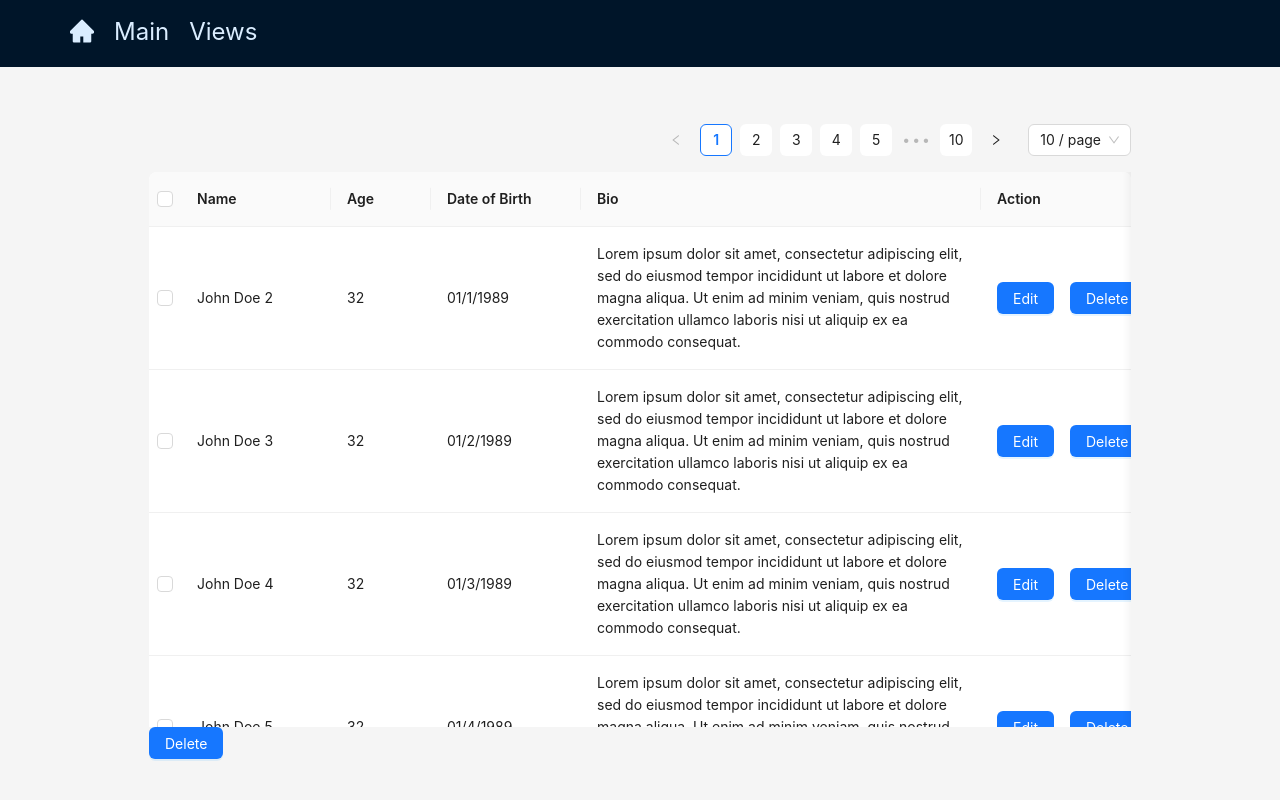
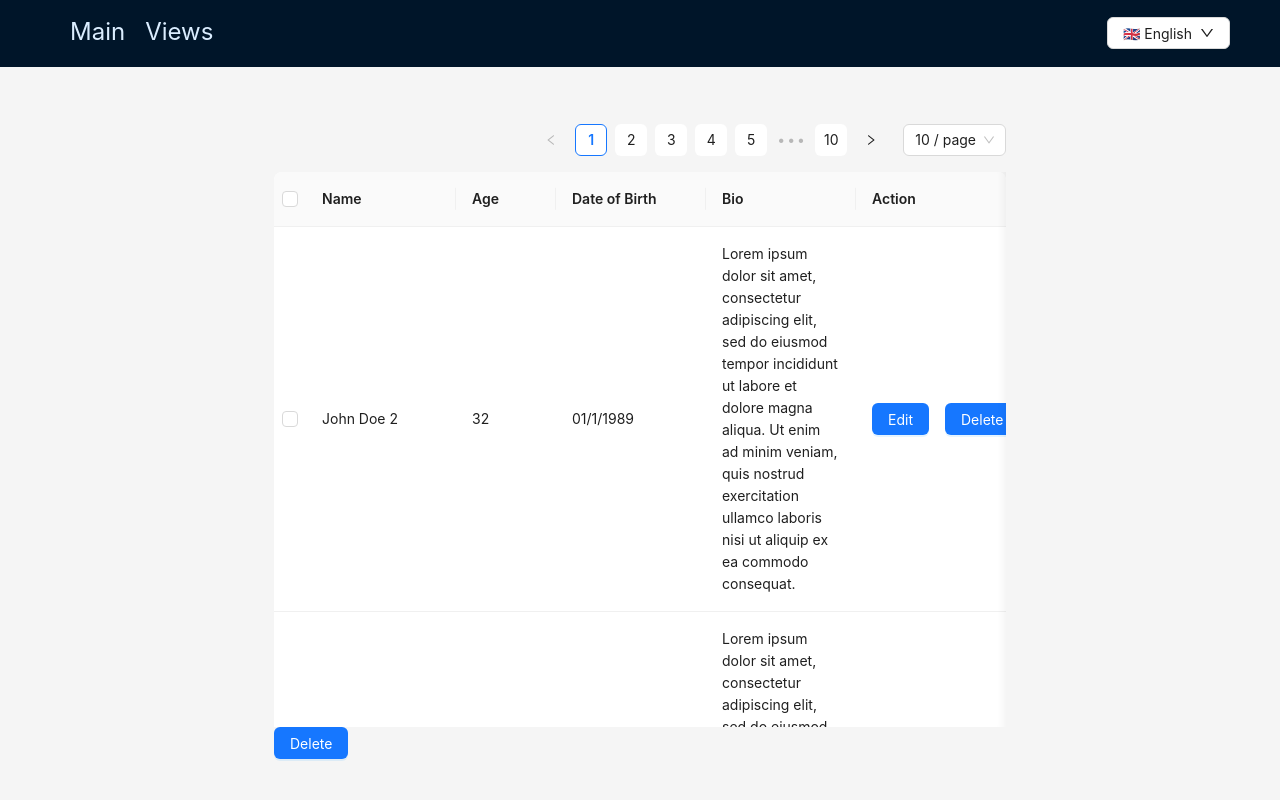
Before and after one commit to przemyslawmatraj/crud-redux-table, a React (Vite) app: page /main in a window 1280 px wide. Built offline with nearby package versions, Linux system fonts and the light colour scheme.

Commit message:
feat: add internationalization for ant design components, refactor navbar

```diff
--- a/src/App.tsx
+++ b/src/App.tsx
@@ -3,15 +3,27 @@ import {
   RouterProvider,
   createRoutesFromElements,
   Route,
+  Navigate,
 } from "react-router-dom";
 import UserTable from "./features/userTable/UserTable";
 import MainLayout from "./Components/Layout/Layout";
 import NotFound from "./pages/NotFound";
 
+import { ConfigProvider as AntdProvider } from "antd";
+import plPL from "antd/es/locale/pl_PL";
+import enUS from "antd/es/locale/en_US";
+import { useAppSelector } from "./app/hooks";
+import { selectCurrentLanguage } from "./features/internationalization/internationalizationSlice";
+
+const locales = {
+  plPL,
+  enUS,
+};
+
 const router = createBrowserRouter(
   createRoutesFromElements(
     <Route path="/" element={<MainLayout />}>
-      <Route path="/" element={<h1>Start</h1>} />
+      <Route path="/" element={<Navigate to="main" />} />
       <Route path="main" element={<UserTable />} />
       <Route path="views" element={<UserTable />} />
       <Route path="*" element={<NotFound />} />
@@ -20,7 +32,13 @@ const router = createBrowserRouter(
 );
 
 function App() {
-  return <RouterProvider router={router} />;
+  const language = useAppSelector(selectCurrentLanguage);
+
+  return (
+    <AntdProvider locale={locales[language.locale]}>
+      <RouterProvider router={router} />
+    </AntdProvider>
+  );
 }
 
 export default App;
--- /dev/null
+++ b/src/Components/Layout/LanguageDropdown/LanguageDropdown.tsx
@@ -0,0 +1,43 @@
+import { Button, Dropdown, Space } from "antd";
+import type { MenuProps } from "antd";
+import { DownOutlined } from "@ant-design/icons";
+import { Languages } from "../../../features/internationalization/internationalizationSlice";
+import { useAppDispatch, useAppSelector } from "../../../app/hooks";
+import {
+  selectCurrentLanguage,
+  setLanguage,
+} from "../../../features/internationalization/internationalizationSlice";
+
+const items: MenuProps["items"] = Object.values(Languages).map((language) => {
+  return {
+    key: language.locale,
+    label: language.name,
+  };
+});
+
+const LanguageDropdown = () => {
+  const currentLanguage = useAppSelector(selectCurrentLanguage);
+  const dispatch = useAppDispatch();
+
+  return (
+    <Space direction="vertical">
+      <Dropdown
+        menu={{
+          items,
+          onClick: ({ key }) => dispatch(setLanguage(key)),
+        }}
+        trigger={["click", "hover"]}
+        placement="bottomRight"
+      >
+        <Space>
+          <Button>
+            {currentLanguage.name}
+            <DownOutlined />
+          </Button>
+        </Space>
+      </Dropdown>
+    </Space>
+  );
+};
+
+export default LanguageDropdown;
--- a/src/Components/Layout/Layout.module.scss
+++ b/src/Components/Layout/Layout.module.scss
@@ -13,13 +13,3 @@
   justify-content: center;
   align-items: center;
 }
-
-.link {
-  color: #daedff;
-  text-decoration: none;
-  font-size: 1.5rem;
-}
-
-.menu {
-  column-gap: 20px;
-}
--- a/src/Components/Layout/Layout.tsx
+++ b/src/Components/Layout/Layout.tsx
@@ -1,25 +1,10 @@
 import { Layout, Menu, theme } from "antd";
 import { Outlet, Link, useLocation } from "react-router-dom";
-import { HomeFilled } from "@ant-design/icons";
-import { useEffect } from "react";
+import LanguageDropdown from "./LanguageDropdown/LanguageDropdown";
+import Navbar from "./Navbar/Navbar";
 import styles from "./Layout.module.scss";
 
-const { Header, Content } = Layout;
-
-const items = [
-  {
-    path: "/",
-    label: <HomeFilled />,
-  },
-  {
-    path: "/main",
-    label: "Main",
-  },
-  {
-    path: "/views",
-    label: "Views",
-  },
-];
+const { Content } = Layout;
 
 const MainLayout = () => {
   return (
@@ -32,34 +17,4 @@ const MainLayout = () => {
   );
 };
 
-const Navbar = () => {
-  return (
-    <Header
-      style={{
-        height: "auto",
-      }}
-    >
-      <Menu theme="dark" mode="horizontal" className={styles.menu}>
-        {items.map((item) => (
-          <ListElement key={item.path} {...item} />
-        ))}
-      </Menu>
-    </Header>
-  );
-};
-
-const ListElement = ({
-  path,
-  label,
-}: {
-  path: string;
-  label: string | React.ReactNode;
-}) => (
-  <li>
-    <Link to={path} className={styles.link}>
-      {label}
-    </Link>
-  </li>
-);
-
 export default MainLayout;
--- /dev/null
+++ b/src/Components/Layout/Navbar/Navbar.module.scss
@@ -0,0 +1,20 @@
+.link {
+  color: #daedff;
+  text-decoration: none;
+  font-size: 1.5rem;
+}
+
+.link:focus-visible {
+  outline: 5px auto -webkit-focus-ring-color;
+}
+
+.menu {
+  column-gap: 20px;
+}
+
+.header {
+  display: flex;
+  justify-content: space-between;
+  align-items: center;
+  height: auto;
+}
--- /dev/null
+++ b/src/Components/Layout/Navbar/Navbar.tsx
@@ -0,0 +1,51 @@
+import { Menu } from "antd";
+import { Header } from "antd/es/layout/layout";
+import { Link, useRoutes } from "react-router-dom";
+import LanguageDropdown from "../LanguageDropdown/LanguageDropdown";
+import styles from "./Navbar.module.scss";
+
+const navigationLinks = [
+  {
+    path: "/main",
+    label: "Main",
+  },
+  {
+    path: "/views",
+    label: "Views",
+  },
+];
+
+const Navbar = () => {
+  return (
+    <Header className={styles.header}>
+      <Menu
+        theme="dark"
+        mode="horizontal"
+        className={styles.menu}
+        selectable={false}
+      >
+        {navigationLinks.map((item) => (
+          // using <MenuItem/> instead of <Menu.Item/> to avoid reloading the menu-header on changing the route
+          <MenuItem key={item.path} {...item} />
+        ))}
+      </Menu>
+      <LanguageDropdown />
+    </Header>
+  );
+};
+
+const MenuItem = ({
+  path,
+  label,
+}: {
+  path: string;
+  label: string | React.ReactNode;
+}) => (
+  <li>
+    <Link to={path} className={styles.link}>
+      {label}
+    </Link>
+  </li>
+);
+
+export default Navbar;
--- a/src/app/store.ts
+++ b/src/app/store.ts
@@ -1,9 +1,11 @@
 import { configureStore } from "@reduxjs/toolkit";
 import userTableReducer from "../features/userTable/userTableSlice";
+import languageReducer from "../features/internationalization/internationalizationSlice";
 
 export const store = configureStore({
   reducer: {
     userTable: userTableReducer,
+    language: languageReducer,
   },
 });
 
--- /dev/null
+++ b/src/features/internationalization/internationalizationSlice.ts
@@ -0,0 +1,43 @@
+import { createSlice } from "@reduxjs/toolkit";
+import type { PayloadAction } from "@reduxjs/toolkit";
+import type { RootState } from "../../app/store";
+
+export const Languages = [
+  {
+    locale: "enUS",
+    name: "🇬🇧 English",
+  },
+  {
+    locale: "plPL",
+    name: "🇵🇱 Polski",
+  },
+] as const;
+
+export type AvailableLanguages = typeof Languages[number];
+
+export type Language = {
+  currentLanguage: AvailableLanguages;
+};
+
+const initialState: Language = {
+  currentLanguage: Languages[0],
+};
+
+export const languageSlice = createSlice({
+  name: "language",
+  initialState,
+  reducers: {
+    setLanguage: (state, action: PayloadAction<string>) => {
+      state.currentLanguage = Languages.find(
+        (language) => language.locale === action.payload
+      ) as AvailableLanguages;
+    },
+  },
+});
+
+export const { setLanguage } = languageSlice.actions;
+
+export const selectCurrentLanguage = (state: RootState) =>
+  state.language.currentLanguage;
+
+export default languageSlice.reducer;
--- a/src/features/userTable/UserTable.tsx
+++ b/src/features/userTable/UserTable.tsx
@@ -1,7 +1,7 @@
 import { Key, useRef, useState } from "react";
 import {
   type UserType,
-  allUsers,
+  selectAllUsers,
   editUser,
   deleteUser,
   deleteSelectedUsers,
@@ -34,7 +34,7 @@ const columns: ColumnsType<UserType> = [
     title: "Bio",
     dataIndex: "bio",
     key: "bio",
-    width: 400,
+    width: 150,
   },
   {
     title: "Action",
@@ -63,7 +63,7 @@ const Main = () => {
 
   const dispatch = useAppDispatch();
 
-  const data = useAppSelector(allUsers);
+  const data = useAppSelector(selectAllUsers);
 
   const handleDelete = () => {
     dispatch(deleteSelectedUsers(selectedRowKeys.current));
@@ -85,10 +85,11 @@ const Main = () => {
         columns={columns}
         dataSource={data}
         rowSelection={{
-          onChange(selectedRowKeyss, selectedRows, info) {
+          onChange(selectedRowKeyss) {
             selectedRowKeys.current = selectedRowKeyss;
           },
         }}
+        rowKey="key"
         className={styles.table}
         pagination={{
           ...tableParams.pagination,
--- a/src/features/userTable/userTableSlice.ts
+++ b/src/features/userTable/userTableSlice.ts
@@ -16,7 +16,7 @@ const initialState: UserTableState = [];
 
 for (let i = 0; i < 100; i++) {
   initialState.push({
-    key: i.toString(),
+    key: "user" + i.toString(),
     name: `John Doe ${i + 2}`,
     age: 32,
     dateOfBirth: `01/${(i % 12) + 1}/1989`,
@@ -49,6 +49,6 @@ export const userTableSlice = createSlice({
 export const { addUser, deleteUser, deleteSelectedUsers, editUser } =
   userTableSlice.actions;
 
-export const allUsers = (state: RootState) => state.userTable;
+export const selectAllUsers = (state: RootState) => state.userTable;
 
 export default userTableSlice.reducer;
```
